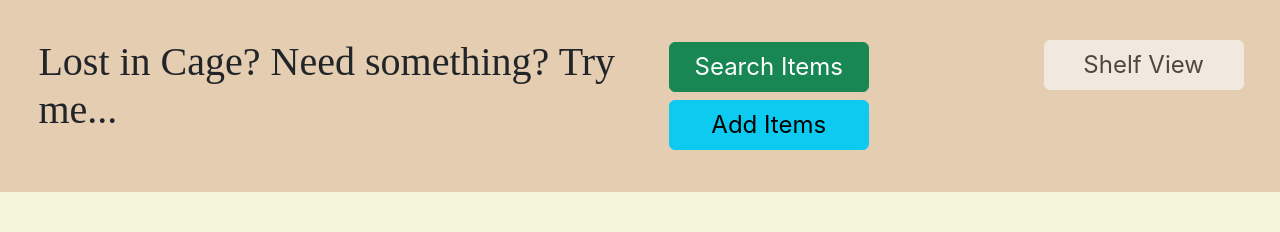
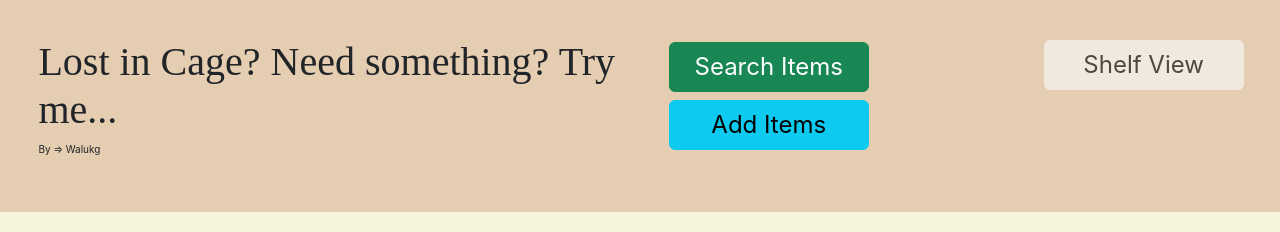
Before and after one commit to WalukaUX/hub_mgr_app, a React (Create React App) app: page / in a window 1280 px wide. Shown: the top 232 px of the page. Built offline with nearby package versions, Linux system fonts and the light colour scheme; no server answers; a web font is replaced by a local one.

Commit message:
added name

```diff
--- a/src/Components/Head/Header.js
+++ b/src/Components/Head/Header.js
@@ -31,6 +31,7 @@ function Header({
       <div id="header">
         <div>
           <h1>Lost in Cage? Need something? Try me...</h1>
+          <p style={{fontSize:"10px"}}>By {"=>"} Walukg</p>
         </div>
         <div>
           <button
```
